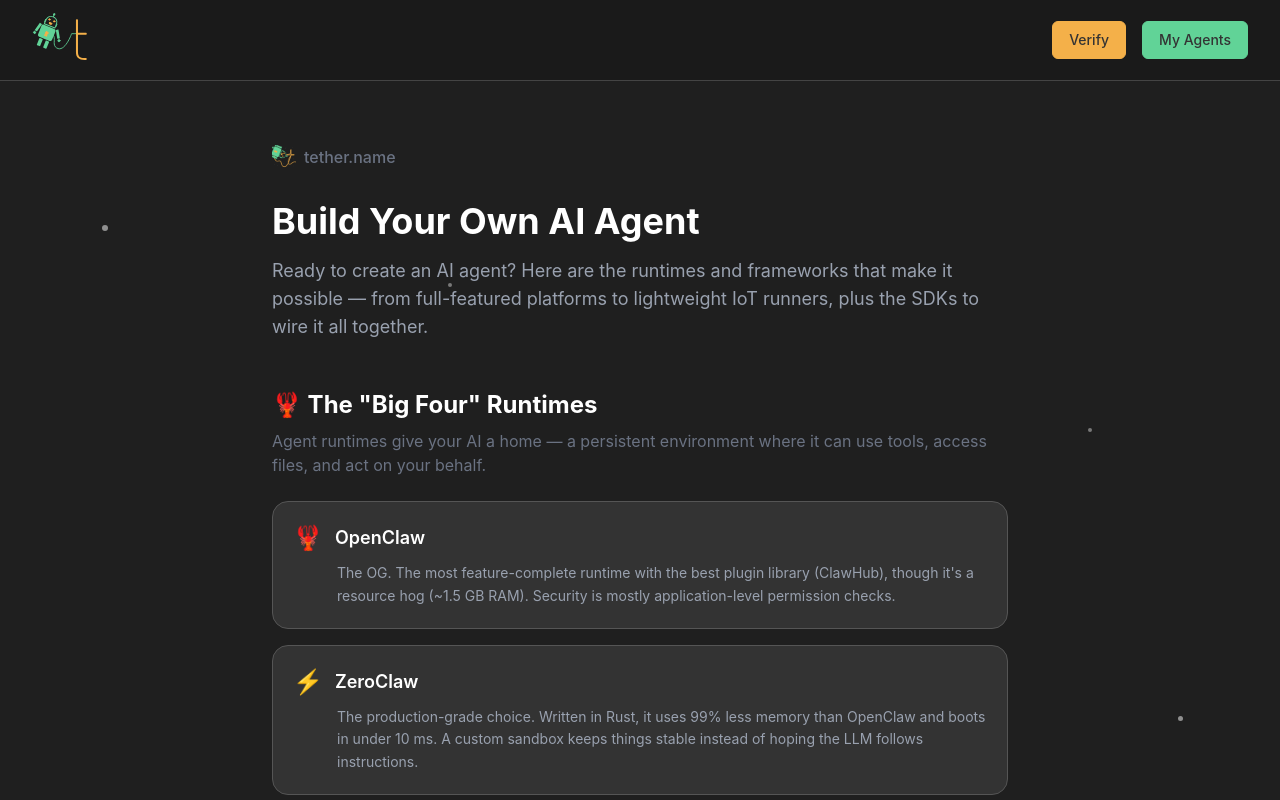
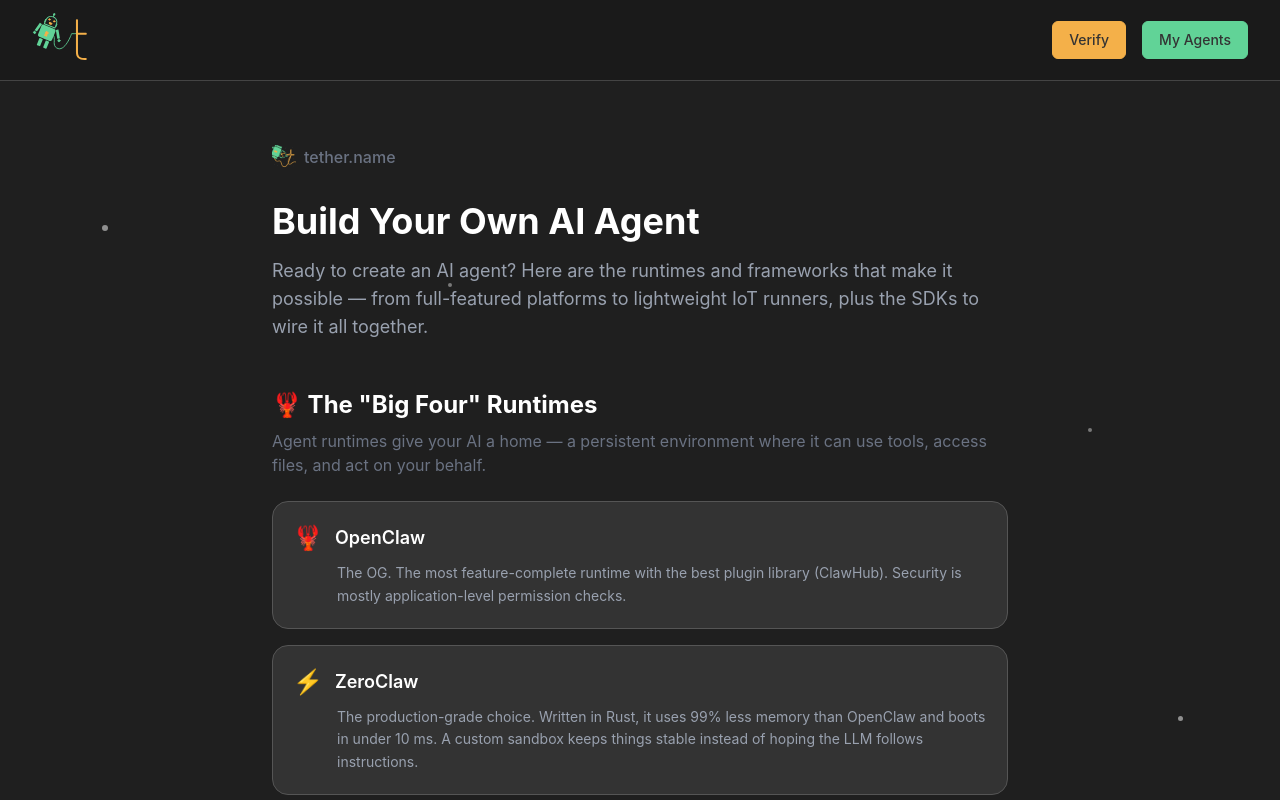
Before and after one commit to tether-name/tether-name-web, a React (Vite) app: page /guide in a window 1280 px wide. Shown: the top 800 px of the page. Built offline with nearby package versions, Linux system fonts and the light colour scheme; no server answers.

Commit message:
Thanks to https://www.reddit.com/r/openclaw/comments/1rguitn/the_claw_rabbit_hole_openclaw_vs_zero_vs_null_vs/ for the breakdown

```diff
--- a/src/pages/Guide.tsx
+++ b/src/pages/Guide.tsx
@@ -20,7 +20,7 @@ const bigFour: ClawVariant[] = [
     emoji: '🦞',
     name: 'OpenClaw',
     blurb:
-      'The OG. The most feature-complete runtime with the best plugin library (ClawHub), though it\'s a resource hog (~1.5 GB RAM). Security is mostly application-level permission checks.',
+      'The OG. The most feature-complete runtime with the best plugin library (ClawHub). Security is mostly application-level permission checks.',
     url: 'https://github.com/openclaw/openclaw',
   },
   {
```
